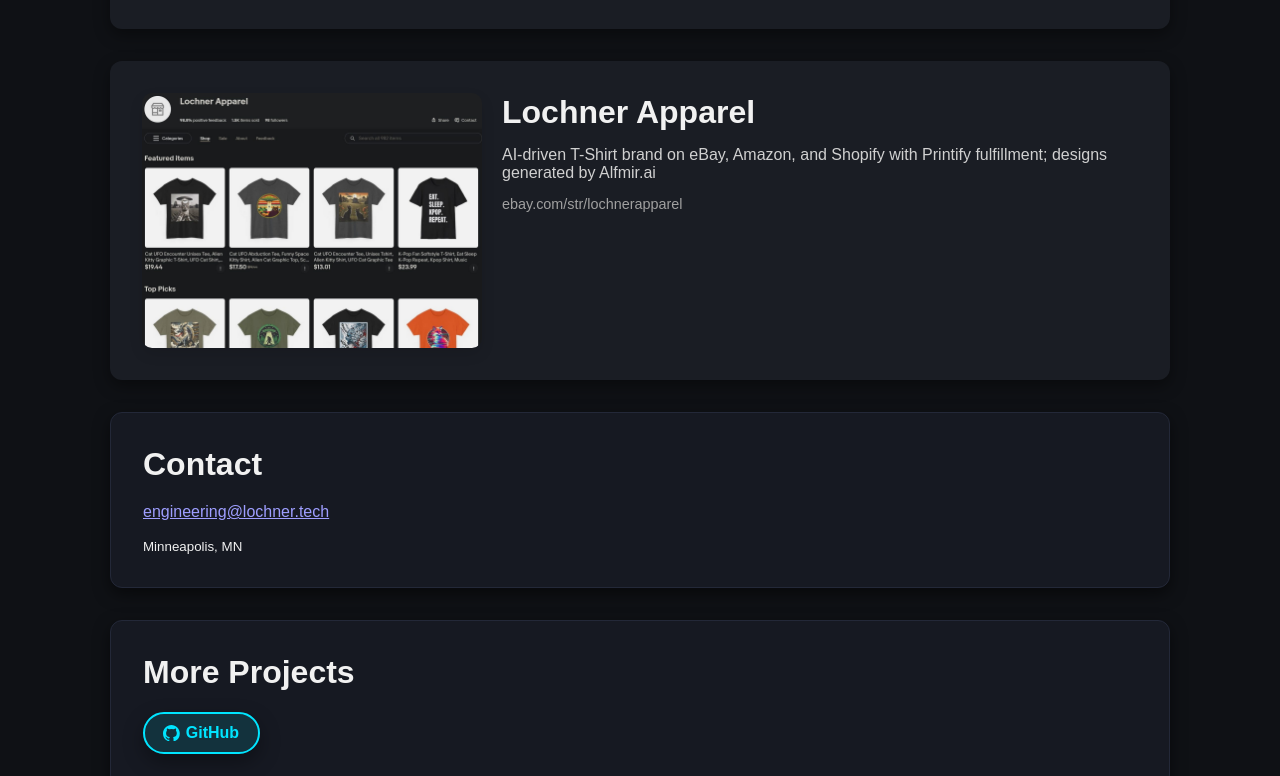
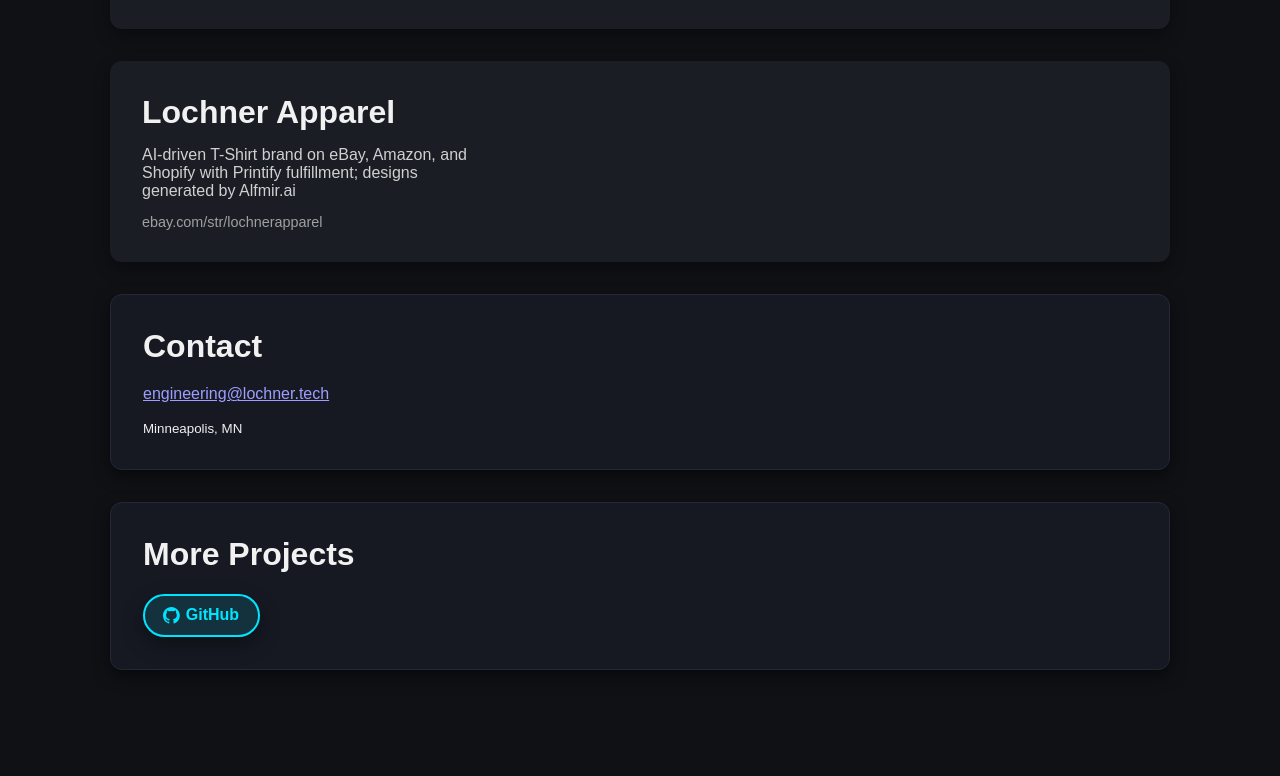
Before and after one commit to nicholelochner/lochner.tech_apparel, a website: page index.html in a window 1280 px wide. Shown: the part 203-979 px from the top of the page. After the commit the page ends 921 px from the top, so only its background shows below. Drawn offline with Linux system fonts and the light colour scheme.

Commit message:
Comment out Lochner Apparel images on home and apparel pages

```diff
--- a/index.html
+++ b/index.html
@@ -358,7 +358,7 @@
    </div>
   </a>
   <a href="lochner-apparel.html" class="section-link section-link-with-thumb">
-   <img class="section-thumb" src="images/lochner/1.jpg" alt="Lochner Apparel AI-generated T-shirt design on a model">
+   <!-- <img class="section-thumb" src="images/lochner/1.jpg" alt="Lochner Apparel AI-generated T-shirt design on a model"> -->
    <div class="section-body">
     <h2 class="lochner-apparel-title">Lochner Apparel</h2>
     <p>AI-driven T-Shirt brand on eBay, Amazon, and Shopify with Printify fulfillment; designs generated by Alfmir.ai</p>
```
Also changed, not shown: lochner-apparel.html (+2 -2 lines).
